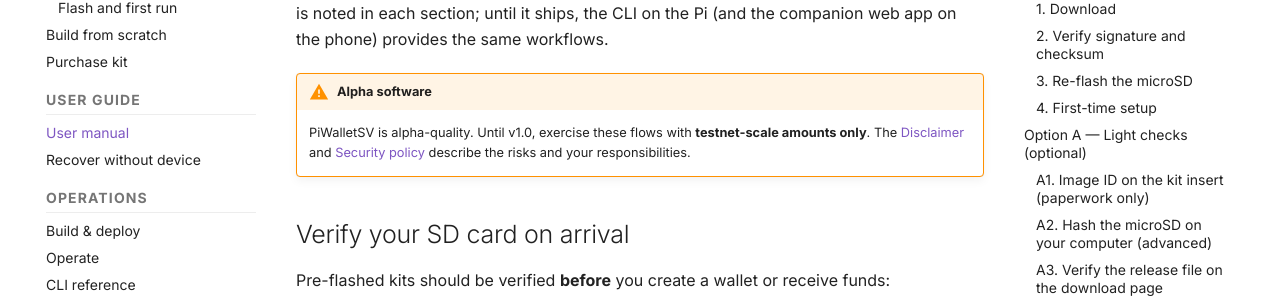
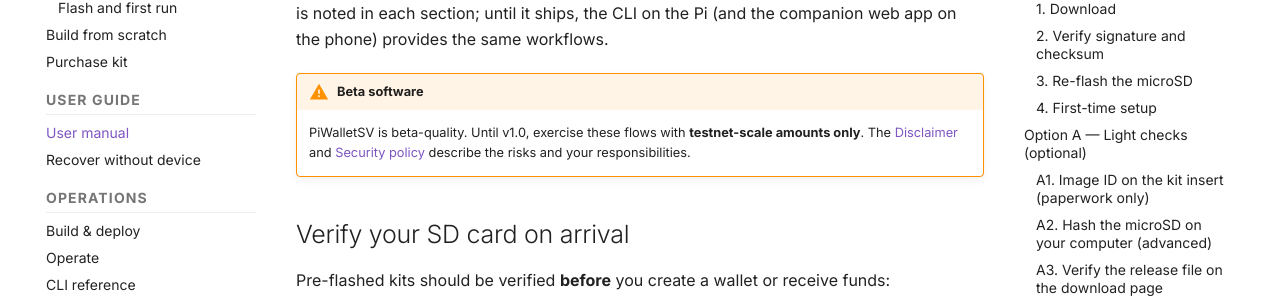
Before and after one commit to mohrt/PiWalletSV, an MkDocs documentation site: the page built from docs/user-manual.md, in a window 1280 px wide and 900 px high. Shown: the part 255-553 px from the top of the window. Built offline with MkDocs 1.6.1 and Material for MkDocs 9.7.7, drawn with Linux system fonts in a browser that asks for light colours; comment, search, counter and statistics services are not loaded; some of the changed text lies outside the part shown.

Commit message:
chore: beta wording sweep across docs, UI, and metadata
- disclaimer.py: Alpha→Beta title; replace "only risk what you can
  afford to lose" with seed-phrase recovery message: "your funds are
  always recoverable from any BIP39 wallet using your seed phrase —
  PiWalletSV is not required"
- README.md, docs/index.md, docs/user-manual.md, docs/build-image.md:
  Alpha→Beta in warning admonitions
- docs/print/kit-insert.md: Alpha→Beta; add explicit seed recovery
  statement alongside the custodian reminder
- releases/releases.json: "Alpha test build" → "Beta test build"
- pyproject.toml: Development Status 2-Pre-Alpha → 4-Beta

Co-authored-by: Cursor <cursoragent@cursor.com>

```diff
--- a/docs/build-image.md
+++ b/docs/build-image.md
@@ -13,10 +13,10 @@ including the USB backup mount daemon, FAT/exFAT tools, and bonnet
 `ReadWritePaths` for `/mnt/piwallet-usb`
 ([Operate § USB vault backup](operate.md#usb-vault-backup)).
 
-!!! warning "Alpha software"
+!!! warning "Beta software"
 
-    PiWalletSV is alpha. Use TESTNET and small amounts only. The image
-    artifact described here is published as a community alpha — there
+    PiWalletSV is beta. Use TESTNET and small amounts only. The image
+    artifact described here is published as a community beta — there
     is no commercial support behind it, and you remain responsible
     for verifying signatures and reading the [Disclaimer](disclaimer.md).
 
--- a/docs/print/kit-insert.md
+++ b/docs/print/kit-insert.md
@@ -24,14 +24,16 @@
 
 ---
 
-## ⚠ Alpha software — read this first
+## ⚠ Beta software — read this first
 
-PiWalletSV is **pre-release (alpha) software**. There is **no warranty**
+PiWalletSV is **pre-release (beta) software**. There is **no warranty**
 and **no recovery service** if you lose your seed phrase or PIN.
 
 - Use **testnet** and **small amounts** until you are confident.
-- **You** are the custodian. Nobody can restore your funds without your
-  **12- or 24-word seed phrase** written on paper or steel.
+- **Your funds are always recoverable** from any BIP39-compatible wallet
+  using your seed phrase. PiWalletSV is not required to access your funds.
+- **You** are the custodian. Write down your **12- or 24-word seed phrase**
+  on paper or steel and store it safely.
 - Read the full disclaimer on first boot (bonnet screen) and at
   https://piwalletsv.com/disclaimer/
 
@@ -328,7 +330,7 @@ This insert is a summary. The authoritative manual lives at
 
 ---
 
-**PiWalletSV** — Non-custodial. Alpha software. MIT licensed.
+**PiWalletSV** — Non-custodial. Beta software. MIT licensed.
 © PiWalletSV contributors. Save this card with your seed backup records.
 
 <div style="page-break-after: always;"></div>
--- a/docs/user-manual.md
+++ b/docs/user-manual.md
@@ -8,8 +8,8 @@ some of these steps is part of Phase 2 and is noted in each section;
 until it ships, the CLI on the Pi (and the companion web app on the
 phone) provides the same workflows.
 
-!!! warning "Alpha software"
-    PiWalletSV is alpha-quality. Until v1.0, exercise these flows
+!!! warning "Beta software"
+    PiWalletSV is beta-quality. Until v1.0, exercise these flows
     with **testnet-scale amounts only**. The [Disclaimer](disclaimer.md)
     and [Security policy](security.md) describe the risks and your
     responsibilities.
@@ -38,7 +38,7 @@ When you first boot the Pi with PiWalletSV installed, the bonnet shows
 the **PiWalletSV logo** briefly, then walks you through a three-page
 disclaimer:
 
-1. **Alpha software.** A short statement that this is pre-release
+1. **Beta software.** A short statement that this is pre-release
    code with no warranty.
 2. **You are your own custodian.** A reminder that nobody can
    recover funds for you if the seed is lost.
--- a/pyproject.toml
+++ b/pyproject.toml
@@ -12,7 +12,7 @@ license = { text = "MIT" }
 authors = [{ name = "PiWalletSV contributors" }]
 keywords = ["bitcoin-sv", "bsv", "wallet", "hardware-wallet", "air-gapped", "raspberry-pi"]
 classifiers = [
-    "Development Status :: 2 - Pre-Alpha",
+    "Development Status :: 4 - Beta",
     "Intended Audience :: Developers",
     "License :: OSI Approved :: MIT License",
     "Operating System :: POSIX :: Linux",
```
Also changed, not shown: README.md (+3 -2 lines), docs/index.md (+1 -1 lines), 2 other files.
